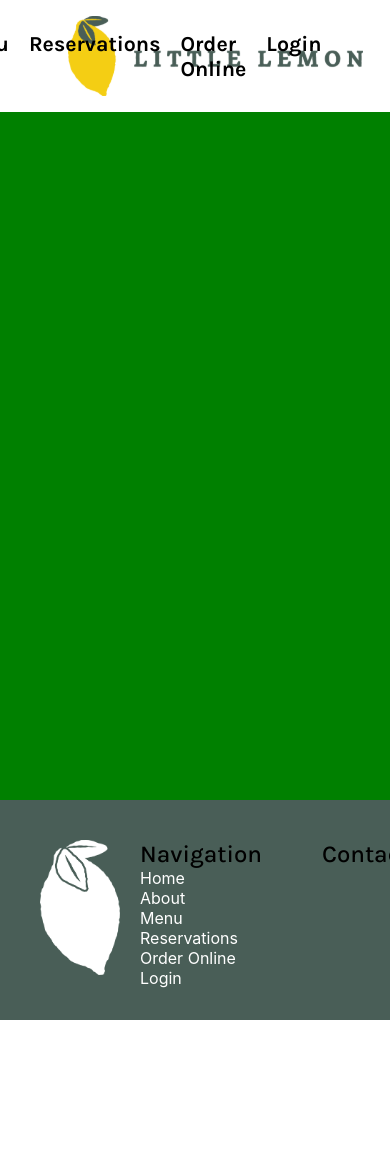
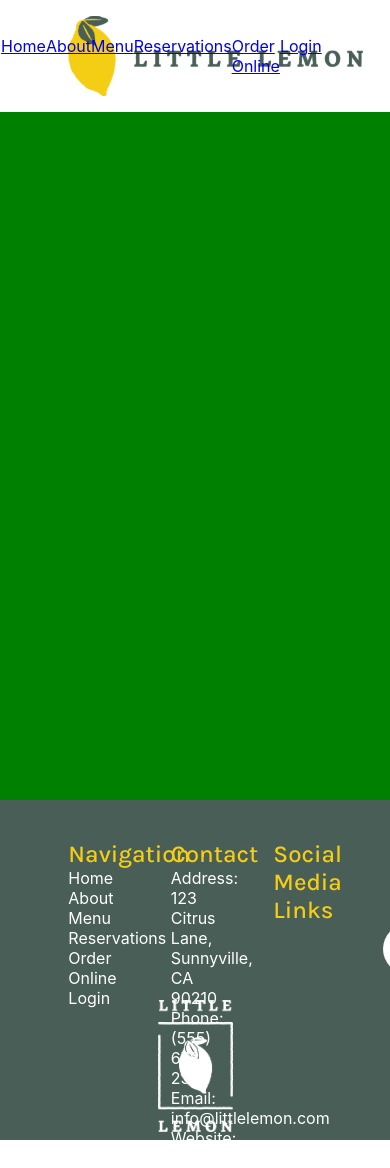
Before and after one commit to jamesmaddern/FrontEndCapstone, a React (Create React App) app in the folder capstone/: page /booking in a window 390 px wide. Shown: the top 1168 px of the page. Before the commit the page ends 1020 px from the top, so only its background shows below. Built offline with nearby package versions, Linux system fonts and the light colour scheme; a web font is replaced by a local one.

Commit message:
navigation working

```diff
--- a/capstone/package.json
+++ b/capstone/package.json
@@ -9,6 +9,7 @@
     "react": "^18.3.1",
     "react-dom": "^18.3.1",
     "react-scripts": "5.0.1",
+    "react-social-icons": "^6.17.0",
     "web-vitals": "^2.1.4"
   },
   "scripts": {
--- a/capstone/src/About.js
+++ b/capstone/src/About.js
@@ -2,7 +2,7 @@ import Image1 from "./assets/icons_assets/restaurant.jpg"
 import Image2 from "./assets/icons_assets/Mario and Adrian A.jpg"
 export default function About() {
     return (
-        <>
+        <div id ="about">
             <div style={{
                 display: "grid",
                 gridTemplateColumns: "repeat(12, 1fr)",
@@ -56,6 +56,6 @@ export default function About() {
 
 
             </div>
-        </>
+        </div>
     )
 }
--- a/capstone/src/App.js
+++ b/capstone/src/App.js
@@ -7,25 +7,21 @@ import BookingPage from './pages/BookingPage.js';
 import HomePage from './pages/HomePage.js';
 import { useEffect, useRef, useState } from 'react';
 function App() {
+
   const aboutRef = useRef();
-  const navigate = useNavigate();
   const [scrollToAbout, setScrollToAbout] = useState(false);
 
-  const handleScrollToAbout= () =>{
-    if (window.location.pathname !== '/'){
-      setScrollToAbout(true);
-      navigate('/');
-    } else {
-      aboutRef.current.scrollIntoView({behavior:'smooth'});
-    }
+  const handleClick= () =>{
+    setScrollToAbout(true);
   };
 
   useEffect(() => {
-    if (scrollToAbout && aboutRef.current){
-      aboutRef.current.scrollIntoView({ behavior:'smooth'});
+    if(scrollToAbout && aboutRef){
+      aboutRef.current.scrollIntoView();
       setScrollToAbout(false);
     }
-  }, [scrollToAbout, aboutRef]);
+
+  }, [scrollToAbout]);
 
 
 
@@ -35,7 +31,7 @@ function App() {
 
     <>
 
-      <Nav scrollToAbout={handleScrollToAbout}/>
+      <Nav handleClick={handleClick}/>
         <Routes>
             <Route path="/" element={<HomePage aboutRef={aboutRef} />}></Route>
             <Route path="booking" element={<BookingPage />}></Route>
--- a/capstone/src/Footer.js
+++ b/capstone/src/Footer.js
@@ -1,12 +1,13 @@
-import Logo from './assets/logos/Asset 7@4x.png'
+import { SocialIcon } from 'react-social-icons';
+import Logo from './assets/logos/Asset 18@4x.png'
 import { Link } from 'react-router-dom';
 
-const Footer = () => {
+const Footer = ({ scrollToAbout }) => {
     return (
         <div style={{
             display: "grid",
             gridTemplateColumns: "repeat(12,1fr)",
-            gridTemplateRows:"repeat(6,20px)",
+            gridTemplateRows: "repeat(9,20px)",
             gap: "20px",
             backgroundColor: "#495e57"
 
@@ -14,25 +15,28 @@ const Footer = () => {
 
 
 
+
             <img src={Logo} style={{
-                gridColumn: "3",
-                gridRow:"2",
-                width:"80px",
-                filter:"brightness(2000%)",
-                justifySelf:"center"
+                gridColumn: "span 12",
+                gridRow: "6",
+                justifySelf: "center",
+
+                width: "75px",
+                filter: "brightness(2000%)",
             }}></img>
+
             <ul style={{
-                margin:"0",
-                gridColumn: "4",
-                gridRow:"2",
+                margin: "0",
+                gridColumn: "3/5",
+                gridRow: "2",
                 padding: "0",
-                display:"flex",
-                flexDirection:"column"
+                display: "flex",
+                flexDirection: "column"
 
             }}>
-                <h3>Navigation</h3>
+                <h3 className='footer-header'>Navigation</h3>
                 <Link className="footer-link" to="/">Home</Link>
-                <Link className="footer-link" to="about">About</Link>
+                <Link className="footer-link" to="/" onClick={scrollToAbout}>About</Link>
                 <Link className="footer-link" to="/">Menu</Link>
                 <Link className="footer-link" to="booking">Reservations</Link>
                 <Link className="footer-link" to="order">Order Online</Link>
@@ -40,17 +44,38 @@ const Footer = () => {
             </ul>
 
             <section style={{
-                gridColumn: "7",
+                gridColumn: "6/8",
                 gridRow: "2"
             }}>
-                <h3>Contact</h3>
+                <h3 className='footer-header'>Contact</h3>
+                <p style={{
+                    margin: "0",
+                    color: "white"
+                }}>Address: 123 Citrus Lane, Sunnyville, CA 90210<br></br>
+                    Phone: (555) 678-2345<br />
+                    Email: info@littlelemon.com<br />
+                    Website: www.littlelemon.com</p>
             </section>
             <section style={{
                 gridColumn: "9/11",
-                gridRow:"2",
-                justifySelf:"right"
+                gridRow: "2",
+
             }}>
-                Social Media Links
+                <h3 className='footer-header'>Social Media Links</h3>
+                <div id="social-container" style={{
+                    display:"grid",
+                    gridTemplateColumns:"1fr 1fr 1fr",
+
+                    gap:"5px"
+                }}>
+
+                    <SocialIcon bgColor="white" fgColor="#495e57" url='www.instagram.com'/>
+
+                    <SocialIcon bgColor="white" fgColor="#495e57" url='www.facebook.com' />
+
+                    <SocialIcon bgColor="white" fgColor="#495e57" url="www.x.com" />
+
+                </div>
             </section>
 
         </div>
--- a/capstone/src/Highlights.js
+++ b/capstone/src/Highlights.js
@@ -61,9 +61,10 @@ export default function Highlights() {
             }}>
 
 
-                {cardContent.map((item)=>{
+                {cardContent.map((item, index)=>{
                     return(
-                    <SpecialCard img={item.img}
+                    <SpecialCard key={index}
+                    img={item.img}
                     special={item.special}
                     price={item.price}
                     desc={item.desc}/>)
--- /dev/null
+++ b/capstone/src/Nav.css
@@ -0,0 +1,53 @@
+@media (max-width: 600px) {
+    .top-nav{
+      background-color: purple;
+    }
+  }
+@media (min-width: 600px) {
+  .top-nav{
+    width: 100%;
+    position: fixed;
+    background-color: #fff;
+    margin: 0;
+    padding: 0;
+    box-sizing: border-box;
+    display: grid;
+    grid-template-columns: repeat(12,1fr);
+    gap: 20px;
+    grid-template-rows: 7em;
+    align-items: center;
+  }
+  #topNav>ul>li {
+    font-family: "Karla", sans-serif;
+    font-optical-sizing: auto;
+    font-weight: 700;
+    font-style: normal;
+    list-style: none;
+    font-size: 16pt;
+    padding: 0px;
+    padding-left: 20px;
+    height: 100%;
+  }
+  .nav-link:hover {
+    text-decoration: underline;
+
+
+  }
+  .nav-link{
+    color:black;
+    font-family: "Karla", sans-serif;
+    font-optical-sizing: auto;
+    font-weight: 700;
+    font-style: normal;
+    list-style: none;
+    font-size: 16pt;
+    padding: 0px;
+    padding-left: 20px;
+    height: 100%;
+    text-decoration: none;
+  }
+  .nav-link:visited{
+    color:black;
+  }
+
+}
--- a/capstone/src/Nav.js
+++ b/capstone/src/Nav.js
@@ -1,15 +1,13 @@
 import Logo from './.\\assets\\icons_assets\\Logo.svg'
 import * as React from "react";
-import { Link, Outlet } from "react-router-dom"
+import { Link, Outlet, useNavigate } from "react-router-dom"
+import { useEffect } from 'react';
+import "./Nav.css"
 
-
-
-function Nav({ scrollToAbout }) {
-
-
-
-    return (
-        <div style={{
+const Nav = ({handleClick}) =>{
+    return(
+        <div id ="top-nav"
+        style={{
             width: "100%",
             position: "fixed",
             backgroundColor: "white",
@@ -23,7 +21,8 @@ function Nav({ scrollToAbout }) {
             alignItems: "center",
 
 
-        }}>
+        }}
+        >
             <img src={Logo} style={{ height: "5em", gridColumn: "3/5" }}></img>
             <nav id='topNav' style={{
                 gridColumn: "5/11",
@@ -34,8 +33,8 @@ function Nav({ scrollToAbout }) {
                     padding: "0",
                     margin: "auto",
                 }}>
-                    <Link className="nav-link" to="/">Home</Link>
-                    <Link className="nav-link" to="/" onClick={scrollToAbout}>About</Link>
+                    <Link className="nav-link" to="/" onClick={()=>window.scrollTo(0,0)}  >Home</Link>
+                    <Link className="nav-link" to="/" onClick ={handleClick}>About</Link>
                     <Link className="nav-link" to="/">Menu</Link>
                     <Link className="nav-link" to="booking">Reservations</Link>
                     <Link className="nav-link" to="order">Order Online</Link>
@@ -46,4 +45,5 @@ function Nav({ scrollToAbout }) {
         </div>
     )
 }
+
 export default Nav;
--- a/capstone/src/Testimonials.js
+++ b/capstone/src/Testimonials.js
@@ -57,8 +57,9 @@ export default function Testimonials() {
                     gap: "20px"
                 }}>
 
-                {reviews.map((review) => {
+                {reviews.map((review, index) => {
                     return (<ReviewCard
+                        key={index}
                         name={review.name}
                         photo={review.photo}
                         rating={review.rating}
--- a/capstone/src/index.css
+++ b/capstone/src/index.css
@@ -12,41 +12,11 @@ code {
     monospace;
 }
 
-#topNav>ul>li {
-  font-family: "Karla", sans-serif;
-  font-optical-sizing: auto;
-  font-weight: 700;
-  font-style: normal;
-  list-style: none;
-  font-size: 16pt;
-  padding: 0px;
-  padding-left: 20px;
-  height: 100%;
-}
+
 li{
   list-style: none;
 }
-.nav-link:hover {
-  text-decoration: underline;
 
-
-}
-.nav-link{
-  color:black;
-  font-family: "Karla", sans-serif;
-  font-optical-sizing: auto;
-  font-weight: 700;
-  font-style: normal;
-  list-style: none;
-  font-size: 16pt;
-  padding: 0px;
-  padding-left: 20px;
-  height: 100%;
-  text-decoration: none;
-}
-.nav-link:visited{
-  color:black;
-}
 
 .order-link:visited{
   color:black;
@@ -94,3 +64,6 @@ h3 {
 
 
 }
+.footer-header{
+  color:#f4ce14;
+}
--- a/capstone/src/index.js
+++ b/capstone/src/index.js
@@ -10,8 +10,8 @@ const root = ReactDOM.createRoot(document.getElementById('root'));
 root.render(
   <React.StrictMode>
     <BrowserRouter>
-    <ScrollToTop>
-    </ScrollToTop>
+    {/* <ScrollToTop>
+    </ScrollToTop> */}
       <App />
 
     </BrowserRouter>
--- a/capstone/src/pages/HomePage.js
+++ b/capstone/src/pages/HomePage.js
@@ -3,16 +3,18 @@ import About from "../About";
 import CallToAction from "../CallToAction";
 import Highlights from "../Highlights";
 import Testimonials from "../Testimonials"
-function HomePage( {aboutRef}){
+function HomePage(props){
 
     return(
         <>
-        <CallToAction />
+        <div ref={props.actionRef}>
+            <CallToAction />
+        </div>
         <div style={{height:"100px"}}></div>
         <Highlights />
         <Testimonials/>
-        <div ref={aboutRef}>
-        <About/>
+        <div ref={props.aboutRef}>
+            <About/>
         </div>
         </>
     )
```
Also changed, not shown: 1 other file (tests, documents, lock files or other folders).
